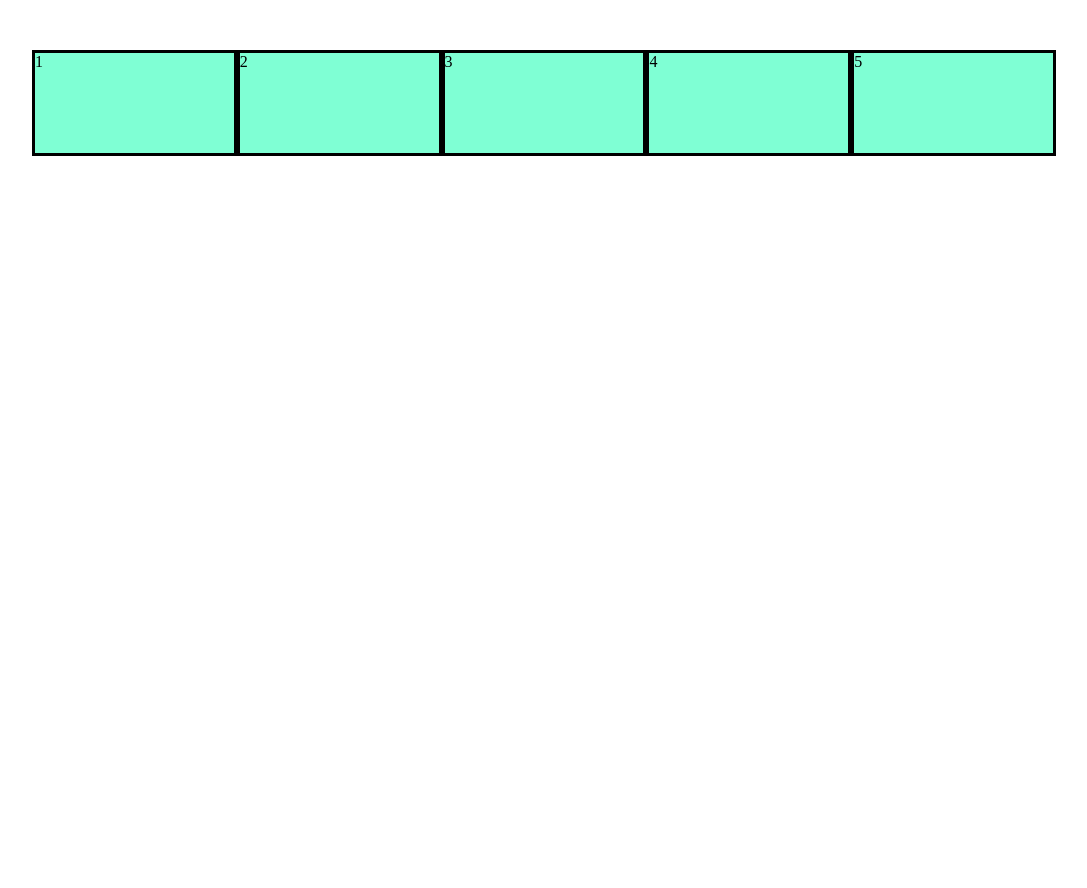
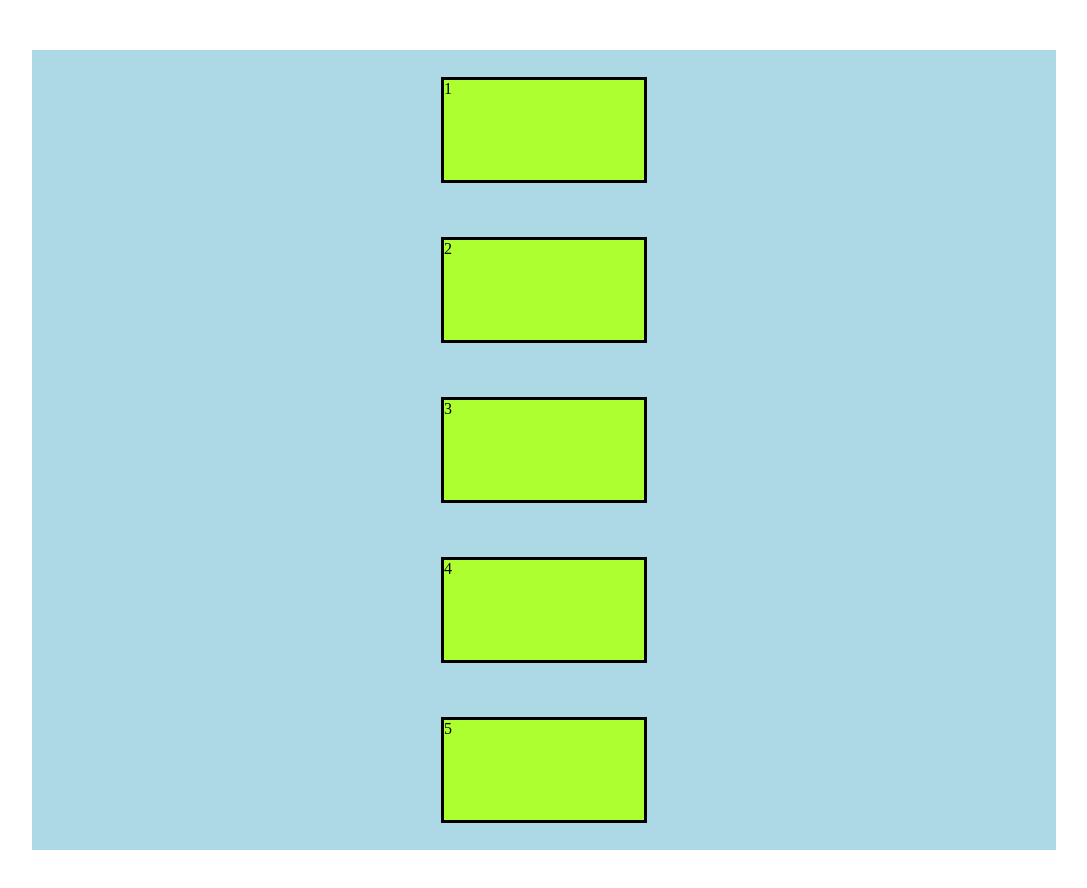
Before and after one commit to shushpan-v-satori/flexbox-recap, a plain HTML site: page index.html in a window 1280 px wide. Shown: the whole page, without its empty margins (96-1183 px from the left). Before the commit the page ends 800 px from the top, so only its background shows below. Drawn offline with Linux system fonts and the light colour scheme.

Commit message:
Max screen limitations

```diff
--- a/styles.css
+++ b/styles.css
@@ -20,3 +20,16 @@ div {
     height: 100px;
     border: 3px solid black;
 }
+
+@media screen and (max-width: 1300px ) {
+    section {
+        flex-direction: column;
+        padding: 20 px;
+        height: 100%;
+        justify-content: space-around;
+    }
+
+    div {
+        background-color: greenyellow;
+    }
+}
```
Also changed, not shown: challenge.css (line endings or trailing spaces).
